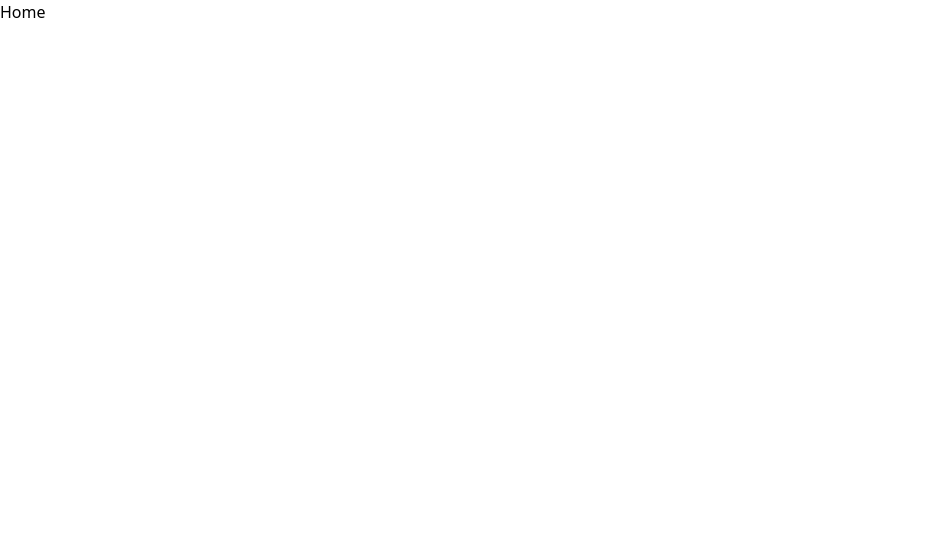
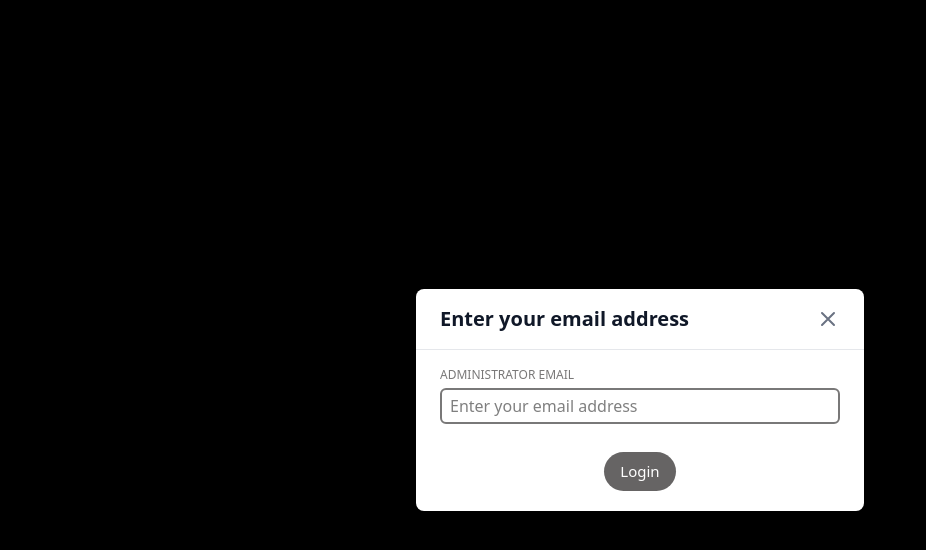
Before and after one commit to tagglabs/osaka-digital-exp, a React (Vite) app: page / in a window 1280 px wide. Shown: the top 550 px of the page, without its empty margins (0-926 px from the left). Built offline with nearby package versions, Linux system fonts and the light colour scheme.

Commit message:
bugfix: Minor ui changes

```diff
--- a/src/App.tsx
+++ b/src/App.tsx
@@ -3,7 +3,6 @@ import {
   Route,
   Routes,
 } from "react-router-dom";
-import Home from "./Pages/Home";
 import Cms from "./Pages/Cms";
 import ArtifactDetails from "./Pages/ArtifactDetails";
 import { Dashboard } from "./Pages/Dashboard";
@@ -16,7 +15,14 @@ function App() {
     <AuthProvider>
       <BrowserRouter>
         <Routes>
-          <Route path="/" element={<Home />} />
+          <Route
+            path="*"
+            element={
+              <ProtectedRoute>
+                <Cms />
+              </ProtectedRoute>
+            }
+          />
           <Route
             path="/cms"
             element={
@@ -45,6 +51,7 @@ function App() {
               </ProtectedRoute>
             }
           />
+
         </Routes>
       </BrowserRouter>
     </AuthProvider>
--- a/src/Components/ArtifactDetails.tsx
+++ b/src/Components/ArtifactDetails.tsx
@@ -6,7 +6,7 @@ import {
 import { FormData } from "../types/artifacts";
 import { Input } from "../Components/Input";
 import { Select } from "../Components/Select";
-import { ZONES } from "../constants/zones";
+import { artifactSchema } from "../types/artifacts";
 import { Dropzone } from "../Components/Dropzone";
 
 interface ArtifactDetailsProps {
@@ -28,13 +28,13 @@ const ArtifactDetails: React.FC<ArtifactDetailsProps> = ({
         Artifact Details
       </h2>
       <div className="w-full flex gap-10 h-[200px]">
-        <div className="w-1/2 flex flex-col gap-2">
+        <div className="w-1/2 flex flex-col gap-5">
           <Select
             label="Enter zone name *"
             placeholder="Select zone"
             {...register("zoneName")}
             error={errors.zoneName?.message}
-            options={[...ZONES]}
+            options={["zone1", "zone2", "zone3", "zone4", "zone5", "zone6", "zone7", "zone8", "zone9"]}
           />
           <Input
             label="Enter artifact name *"
@@ -53,20 +53,18 @@ const ArtifactDetails: React.FC<ArtifactDetailsProps> = ({
           <p className="text-[12px] pb-2 text-gray-primary uppercase">
             Upload Profile Picture
           </p>
-          <div className="flex gap-4">
-            <div className="w-1/2">
-              <Dropzone
-                id="profile"
-                onDrop={onProfileUpload}
-                accept="image/*"
-              />
-            </div>
+          <div className="relative w-full h-[200px]">
+            <Dropzone
+              id="profile"
+              onDrop={onProfileUpload}
+              accept="image/*"
+            />
             {profilePreview && (
-              <div className="w-1/2 h-[150px]">
+              <div className="absolute right-10 top-8 w-[100px] h-[100px]">
                 <img
                   src={profilePreview}
                   alt="Profile Preview"
-                  className="w-full h-full object-cover rounded-lg"
+                  className="w-full h-full object-cover rounded-lg border-2 border-gray-300"
                 />
               </div>
             )}
--- a/src/Components/AuthModal.tsx
+++ b/src/Components/AuthModal.tsx
@@ -25,7 +25,7 @@ const AuthModal = ({ isOpen, onClose }: AuthModalProps) => {
   };
 
   return (
-    <Modal isOpen={isOpen} onClose={onClose} title="Authentication Required">
+    <Modal isOpen={isOpen} onClose={onClose} title="Enter your email address">
       <form onSubmit={handleSubmit} className="flex flex-col gap-6">
         <Input
           type="email"
@@ -39,7 +39,7 @@ const AuthModal = ({ isOpen, onClose }: AuthModalProps) => {
         <div className="flex justify-center">
           <Button
             type="submit"
-            placeholder="Authenticate"
+            placeholder="Login"
           />
         </div>
       </form>
--- a/src/Components/Button.tsx
+++ b/src/Components/Button.tsx
@@ -1,13 +1,31 @@
 interface ButtonProps extends React.ButtonHTMLAttributes<HTMLButtonElement> {
   placeholder: string;
+  showIcon?: boolean;
 }
 
-export const Button = ({ placeholder, ...props }: ButtonProps) => {
+export const Button = ({ placeholder, showIcon, ...props }: ButtonProps) => {
+  const shouldShowIcon = showIcon ?? placeholder.toLowerCase().startsWith('add');
+
   return (
     <button
-      className="px-4 py-2 my-1 bg-[#666464] rounded-l-full rounded-r-full text-[15px] text-white"
+      className="px-4 py-2 my-1 bg-[#666464] rounded-l-full rounded-r-full text-[15px] text-white flex items-center justify-center gap-2"
       {...props}
     >
+      {shouldShowIcon && (
+        <svg
+          width="14"
+          height="14"
+          viewBox="0 0 14 14"
+          fill="none"
+          xmlns="http://www.w3.org/2000/svg"
+        >
+          <path
+            d="M7 0V14M0 7H14"
+            stroke="currentColor"
+            strokeWidth="2"
+          />
+        </svg>
+      )}
       {placeholder}
     </button>
   );
--- a/src/Components/ProtectedRoute.tsx
+++ b/src/Components/ProtectedRoute.tsx
@@ -47,15 +47,15 @@ const ProtectedRoute = ({
           <div className=" flex flex-col justify-center items-center text-center p-8 rounded-lg max-w-md">
             <LockIcon />
             <h2 className="text-2xl font-semibold text-gray-800 mb-2">
-              Authentication Required
+              Access Denied
             </h2>
             <p className="text-gray-600 mb-6">
-              This is a protected area. Please authenticate
+              This is a protected area. Please login
               with your administrator email to access this
               page.
             </p>
             <Button
-              placeholder="Authenticate"
+              placeholder="Login"
               onClick={() => setShowModal(true)}
             />
           </div>
--- a/src/Pages/Cms.tsx
+++ b/src/Pages/Cms.tsx
@@ -36,7 +36,7 @@ function Cms() {
   return (
     <form
       onSubmit={handleSubmit}
-      className="flex flex-col h-screen w-screen p-10 gap-10"
+      className="flex flex-col h-screen w-screen p-10 gap-10 px-20"
     >
       {/* Artifact Details Section */}
       <ArtifactDetails
--- a/src/Pages/Dashboard.tsx
+++ b/src/Pages/Dashboard.tsx
@@ -155,6 +155,7 @@ export const Dashboard = () => {
           placeholder="New Artifact"
           type="button"
           onClick={() => navigate('/cms')}
+          showIcon
         />
       </div>
       <div className="grid gap-4">
--- a/src/Pages/EditCms.tsx
+++ b/src/Pages/EditCms.tsx
@@ -50,7 +50,7 @@ function EditCms() {
   const form = useForm<FormData>({
     resolver: zodResolver(artifactSchema),
     defaultValues: {
-      zoneName: "zone1",
+      zoneName: undefined,
       artifactName: "",
       description: "",
       sections: [{ title: "Overview", content: "" }],
@@ -280,7 +280,7 @@ function EditCms() {
   return (
     <form
       onSubmit={form.handleSubmit(handleFormSubmit)}
-      className="flex flex-col h-screen w-screen p-10 gap-10"
+      className="flex flex-col h-screen w-screen p-10 gap-10 px-20"
     >
       {/* Artifact Details Section */}
       <ArtifactDetails
--- a/src/Pages/Home.tsx
+++ /dev/null
@@ -1,5 +0,0 @@
-function Home() {
-  return <div>Home</div>;
-}
-
-export default Home;
--- a/src/constants/zones.ts
+++ /dev/null
@@ -1,13 +0,0 @@
-export const ZONES = [
-  'zone1',
-  'zone2',
-  'zone3',
-  'zone4',
-  'zone5',
-  'zone6',
-  'zone7',
-  'zone8',
-  'zone9'
-] as const;
-
-export type Zone = typeof ZONES[number];
--- a/src/hooks/useArtifactForm.ts
+++ b/src/hooks/useArtifactForm.ts
@@ -34,7 +34,7 @@ export const useArtifactForm = () => {
   } = useForm<FormData>({
     resolver: zodResolver(artifactSchema),
     defaultValues: {
-      zoneName: "zone1",
+      zoneName: undefined,
       artifactName: "",
       description: "",
       sections: [{ title: "Overview", content: "" }],
```
